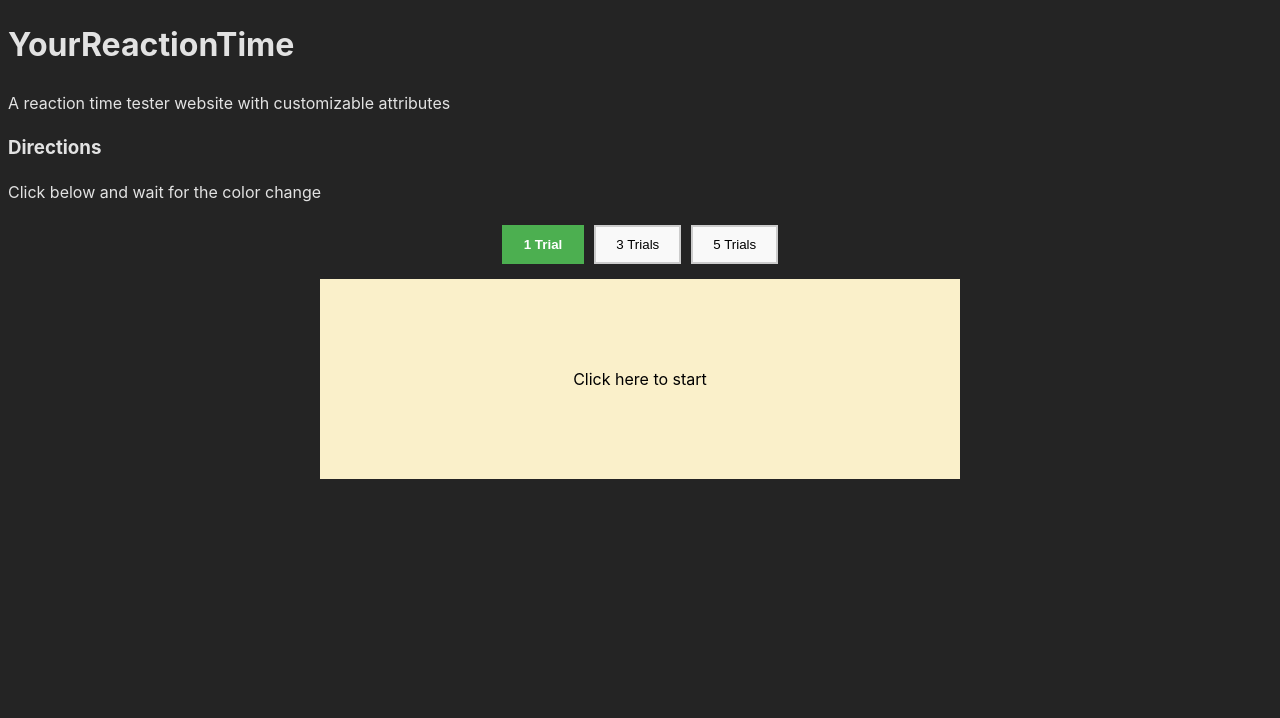
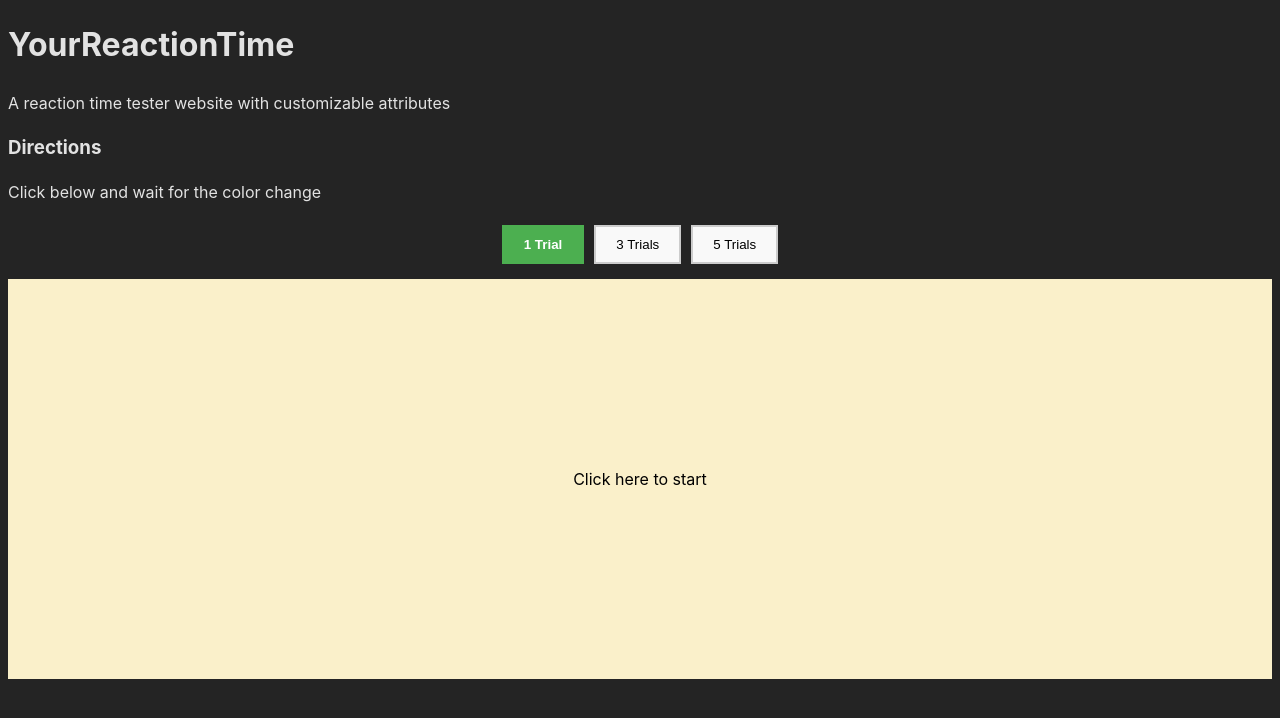
Before and after one commit to 99jzhang/YourReactionTime, a React (Vite) app: page / in a window 1280 px wide. Shown: the top 718 px of the page. Built offline with nearby package versions, Linux system fonts and the light colour scheme.

Commit message:
1-3-5-Feature completed for now.

```diff
--- a/src/App.jsx
+++ b/src/App.jsx
@@ -6,10 +6,10 @@ import ReactionArea from './Components/ReactionArea'
 import TrialChangeButton from './Components/TrialChangeButton'
 
 function App() {
-  const selectedTrials = 1;
+  const [selectedTrials, setSelectedTrials] = useState(1);
 
   const handleSelection = (trials) => {
-      selectedTrials = trials;
+      setSelectedTrials(trials);
   };
 
   return (
@@ -43,7 +43,7 @@ function App() {
       </div>
 
       <div class="container" id="reaction-container">
-        <ReactionArea numTrials={selectedTrials} />
+        <ReactionArea numTrials={selectedTrials}/>
       </div>
     </>
   )
--- a/src/Components/ReactionArea.css
+++ b/src/Components/ReactionArea.css
@@ -1,18 +1,27 @@
 #reaction-area {
     display: flex;
-    justify-content: center;    /* Centers horizontally */
-    align-items: center;        /* Centers vertically */
-    height: 100%;               /* Make sure the container div has a defined height */
+    /* Centers horizontally */
+    justify-content: center;
+    /* Centers vertically */
+    align-items: center;
+    height: 100%;
     background-color: blue;
     margin: 10px auto;
-    width: 50vw;
-    height: 25vh;
+    width: 100vw;
+    height: 50vh;
 }
 
 #reaction-area:hover {
     cursor: pointer;
 }
 
-#rxn-area-msg, #avg-msg {
+#rxn-area-msg {
+    display: flex;
+    /* Centers horizontally */
+    justify-content: center;
+    /* Centers vertically */
+    align-items: center;
+    height: 100%;
+    white-space: pre-line;
     color: black;
 }
--- a/src/Components/ReactionArea.jsx
+++ b/src/Components/ReactionArea.jsx
@@ -9,6 +9,8 @@ function ReactionArea({numTrials}) {
     const [message, setMessage] = useState("Click here to start");
     const [backgroundColor, setBackgroundColor] = useState("#faf0ca");
     const [startTime, setStartTime] = useState(null);
+
+    const [reactionTimes, setReactionTimes] = useState([]);
 
     const timerRef = useRef(null);
 
@@ -40,7 +42,23 @@ function ReactionArea({numTrials}) {
     const displayReactionTime = (reactionTime) => {
         setGreenDisplayed(false);
         setBackgroundColor("#faf0ca");
-        setMessage(`${reactionTime} ms. Click to play again.`);
+        const newReactionTimes = [...reactionTimes, reactionTime];
+        setReactionTimes(newReactionTimes);
+        const curTrial = newReactionTimes.length;
+
+        if (curTrial >= numTrials && numTrials != 1) {
+            const averageTime = newReactionTimes.reduce((a, b) => a + b) / curTrial;
+            setMessage(`Trial #${curTrial}: ${reactionTime} ms. \n Average Reaction Time over ${curTrial} trials: ${averageTime.toFixed(2)} ms. \n Click to play again.`);
+            setReactionTimes([]);
+        }
+        else if (numTrials == 1) {
+            setMessage(`${reactionTime} ms. Click to play again.`);
+            setReactionTimes([]);
+        }
+        else {
+            setMessage(`Trial #${curTrial}: ${reactionTime} ms. Click to play again.`);
+        }
+
         setWaitingForStart(true);
     };
 
```
